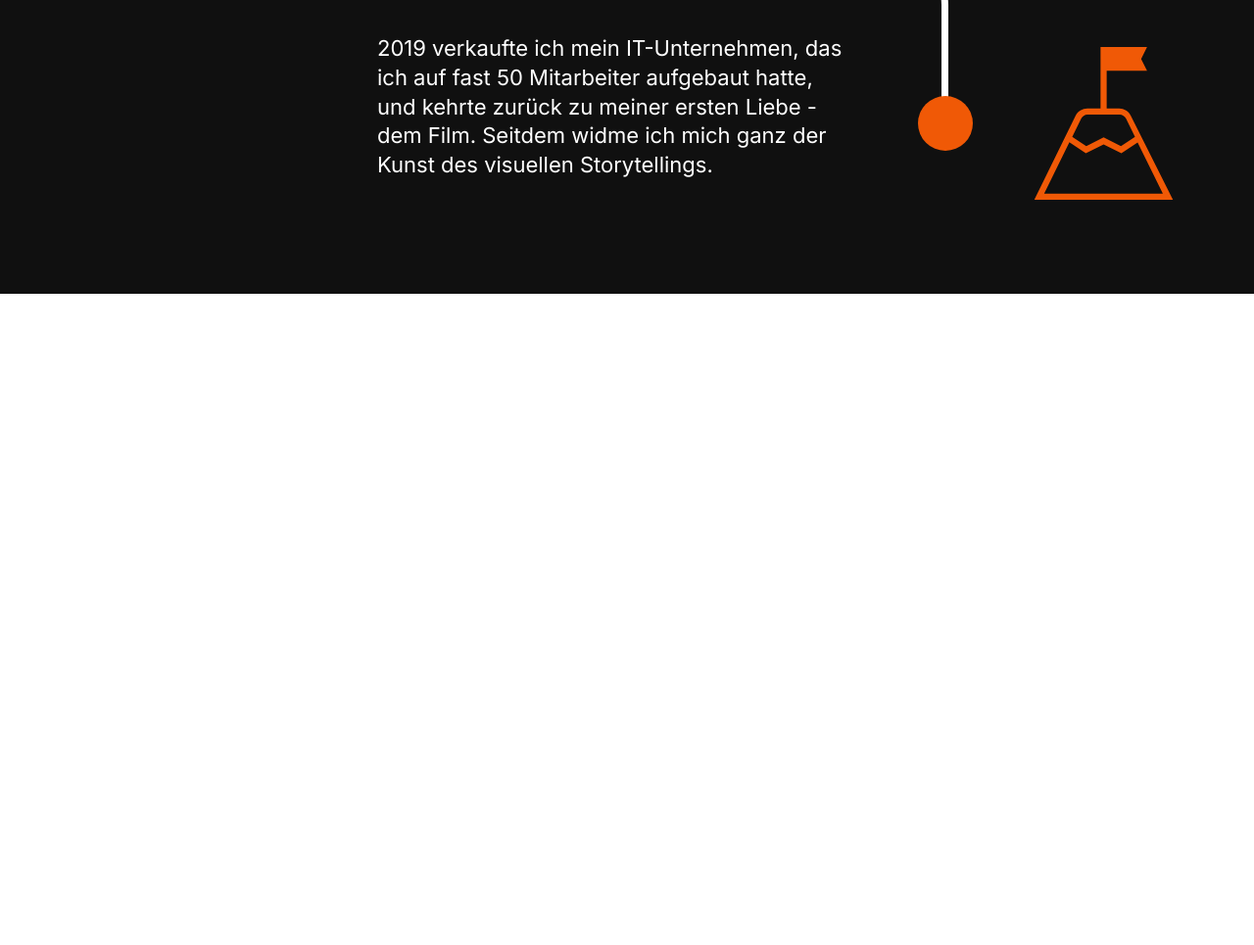
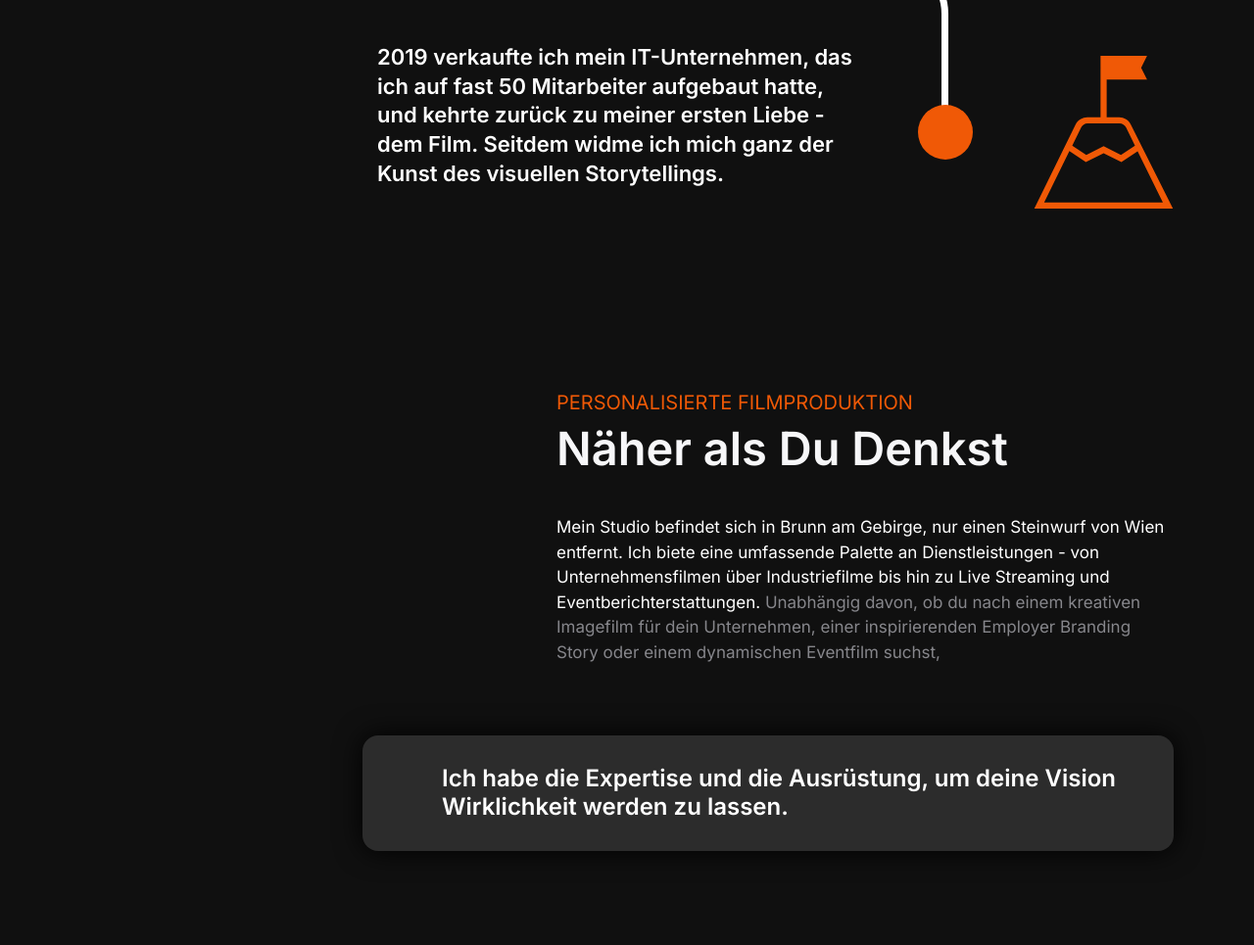
Before and after one commit to Sandeep-Luhaniwal/Nrnf, a plain HTML site: page index.html in a window 1280 px wide. Shown: the part 904-1869 px from the top of the page at 98% size. Before the commit the page ends 1204 px from the top, so only its background shows below. Drawn offline with nearby package versions, Linux system fonts and the light colour scheme.

Commit message:
code merge

```diff
--- a/assets/css/style.css
+++ b/assets/css/style.css
@@ -1,3 +1,19 @@
+.fw_semibold {
+    font-weight: 600 !important;
+}
+
+.bg-light-black {
+    background-color: var(--color-light-black);
+}
+
+.lh-140 {
+    line-height: 140.836%;
+}
+
+.color_dark_orange {
+    color: var(--color-dark-orange);
+}
+
 .roadmap_para_lh {
     line-height: 135.52%;
 }
@@ -262,3 +278,14 @@
         max-width: 1240px !important;
     }
 }
+
+.max-w-paragraph {
+    max-width: 630px;
+}
+
+.max-w-subheading {
+    max-width: 828px;
+    box-shadow: 0px 0px 28px 0px #000;
+    border-radius: 16px;
+    padding: 30px 30px 30px 81px;
+}
--- a/index.html
+++ b/index.html
@@ -15,7 +15,8 @@
     <section class="bg_black200 py-3">
         <div class="custom_container py-5 my-md-5 mx-auto container">
             <div class="py-1">
-                <h2 class="sub_heading text-center ff_inter mb-5 pb-md-5">Meine Reise zur Filmproduktion</h2>
+                <h2 class="sub_heading text-center ff_inter mb-5 pb-md-5 fw_semibold lh-140">Meine Reise zur
+                    Filmproduktion</h2>
                 <div class="roadmap_maxwidth mx-auto position-relative">
                     <div class="position-relative ps-4 ps-sm-5 mobile_roadmap d-md-none">
                         <div class="position-relative">
@@ -25,7 +26,7 @@
                                 class=" roadmap_circle roadmap_mobile_cirle_position position-absolute first_circle_position">
                             </div>
                             <p
-                                class="pb-5 pt-3 mb-0 ff_inter ps-3 font-lg text-white roadmap_para_lh roadmap_first_para_maxwidth mx-auto ">
+                                class="pb-5 pt-3 mb-0 ff_inter fw_semibold ps-3 font-lg text-white roadmap_para_lh roadmap_first_para_maxwidth mx-auto ">
                                 Mein beruflicher Pfad begann in der Welt der Tontechnik</p>
                         </div>
                         <div class="position-relative">
@@ -35,7 +36,7 @@
                                 class=" roadmap_circle roadmap_mobile_cirle_position position-absolute first_circle_position">
                             </div>
                             <p
-                                class="ff_inter ps-3 font-lg text-white roadmap_para_lh roadmap_para_maxwidth mb-0 mx-auto pb-5">
+                                class="ff_inter fw_semibold ps-3 font-lg text-white roadmap_para_lh roadmap_para_maxwidth mb-0 mx-auto pb-5">
                                 Führte
                                 mich durch die
                                 spannenden Herausforderungen der IT-Branche</p>
@@ -47,7 +48,7 @@
                                 class=" roadmap_circle roadmap_mobile_cirle_position position-absolute first_circle_position">
                             </div>
                             <p
-                                class="ff_inter ps-3 font-lg text-white roadmap_para_lh roadmap_para_maxwidth mb-0 mx-auto pb-5">
+                                class="ff_inter fw_semibold ps-3 font-lg text-white roadmap_para_lh roadmap_para_maxwidth mb-0 mx-auto pb-5">
                                 Und
                                 mündete schließlich in meiner wahren Leidenschaft: der Filmproduktion</p>
                         </div>
@@ -58,7 +59,8 @@
                         <div
                             class=" roadmap_circle roadmap_mobile_cirle_position start-0 position-absolute first_circle_position">
                         </div>
-                        <p class="ff_inter ps-3 font-lg text-white roadmap_para_lh roadmap_para_maxwidth mb-0 mx-auto">
+                        <p
+                            class="ff_inter fw_semibold ps-3 font-lg text-white roadmap_para_lh roadmap_para_maxwidth mb-0 mx-auto">
                             2019 verkaufte ich mein
                             IT-Unternehmen, das ich auf fast 50 Mitarbeiter aufgebaut hatte, und kehrte zurück
                             zu
@@ -68,7 +70,7 @@
                         </p>
                     </div>
                     <p
-                        class="pb-5 mb-md-2 d-none d-md-block ff_inter font-lg text-white roadmap_para_lh roadmap_first_para_maxwidth mx-auto ps-md-4 ps-xl-0">
+                        class="pb-5 mb-md-2 d-none d-md-block ff_inter fw_semibold font-lg text-white roadmap_para_lh roadmap_first_para_maxwidth mx-auto ps-md-4 ps-xl-0">
                         Mein beruflicher Pfad begann in der Welt der Tontechnik</p>
                     <div
                         class="d-none d-md-block roadmap_border_para position-relative roadmap_padding_top roadmap_padding_bottom mt-1">
@@ -79,7 +81,7 @@
                         <img src="/assets/images/svg/roadmap-second-image.svg" alt="second-image"
                             class="position-absolute d-none d-md-block roadmap_image second_img_position">
                         <p
-                            class="ff_inter font-lg text-white roadmap_para_lh roadmap_para_maxwidth mb-0 mx-auto ps-md-4 ps-xl-0">
+                            class="ff_inter fw_semibold font-lg text-white roadmap_para_lh roadmap_para_maxwidth mb-0 mx-auto ps-md-4 ps-xl-0">
                             Führte
                             mich durch die
                             spannenden Herausforderungen der IT-Branche</p>
@@ -89,16 +91,18 @@
                         <div class="roadmap_circle d-none d-md-block position-absolute third_circle_position"></div>
                         <img src="/assets/images/svg/roadmap-third-image.svg" alt="second-image"
                             class="position-absolute d-none d-md-block roadmap_image third_img_position">
-                        <p class="ff_inter font-lg text-white roadmap_para_lh roadmap_para_maxwidth mb-0 mx-auto">Und
+                        <p
+                            class="ff_inter fw_semibold font-lg text-white roadmap_para_lh roadmap_para_maxwidth mb-0 mx-auto">
+                            Und
                             mündete schließlich in meiner wahren Leidenschaft: der Filmproduktion</p>
                     </div>
-                    <!-- <p class="ff_inter font-lg text-white roadmap_para_lh roadmap_para_maxwidth mb-0 mx-auto"></p> -->
+                    <!-- <p class="ff_inter fw_semibold font-lg text-white roadmap_para_lh roadmap_para_maxwidth mb-0 mx-auto"></p> -->
                     <div class="d-none d-md-block roadmap_border_third_para roadmap_padding_top position-relative">
                         <div class="roadmap_circle d-none d-md-block position-absolute fourth_circle_position"></div>
                         <img src="/assets/images/svg/roadmap-fourth-image.svg" alt="second-image"
                             class="position-absolute d-none d-md-block roadmap_image fourth_img_position">
                         <p
-                            class="ff_inter font-lg text-white roadmap_para_lh roadmap_para_maxwidth mb-0 mx-auto ps-md-4 pe-md-3 ps-xl-0">
+                            class="ff_inter fw_semibold font-lg text-white roadmap_para_lh roadmap_para_maxwidth mb-0 mx-auto ps-md-4 pe-md-3 ps-xl-0">
                             2019 verkaufte ich mein
                             IT-Unternehmen, das ich auf fast 50 Mitarbeiter aufgebaut hatte, und kehrte zurück zu meiner
                             ersten Liebe - dem Film. Seitdem widme ich mich ganz der Kunst des visuellen Storytellings.
@@ -108,6 +112,31 @@
             </div>
         </div>
     </section>
+    <section class="bg_black200 py-5">
+        <div class="container custom_container mx-auto py-4 my-3">
+
+            <div class="max-w-paragraph ms-auto">
+                <p class="ff_inter font-md fw-normal text-uppercase lh-140 mb-0 color_dark_orange">Personalisierte
+                    Filmproduktion</p>
+                <h2 class="sub_heading ff_inter fw_semibold lh-140 pb-2 mb-1">Näher als Du Denkst</h2>
+                <p class="ff_inter font-base fw-normal pt-4 text-white pb-5 mb-4">Mein Studio befindet sich in Brunn
+                    am
+                    Gebirge, nur einen Steinwurf von Wien entfernt. Ich biete
+                    eine umfassende Palette
+                    an Dienstleistungen - von Unternehmensfilmen über Industriefilme bis hin zu Live Streaming
+                    und
+                    Eventberichterstattungen.
+                    <span class="color_gray100">
+                        Unabhängig davon, ob du nach einem kreativen Imagefilm für dein Unternehmen, einer
+                        inspirierenden Employer Branding
+                        Story oder einem dynamischen Eventfilm suchst,
+                    </span>
+                </p>
+            </div>
+            <h3 class="bg-light-black text-white fw_semibold ff_inter font-xl max-w-subheading ms-auto mt-">Ich habe die Expertise und die Ausrüstung, um deine Vision Wirklichkeit werden zu
+                lassen.</h3>
+        </div>
+    </section>
     <script src="https://cdn.jsdelivr.net/npm/bootstrap@5.1.3/dist/js/bootstrap.bundle.min.js"
         integrity="sha384-ka7Sk0Gln4gmtz2MlQnikT1wXgYsOg+OMhuP+IlRH9sENBO0LRn5q+8nbTov4+1p"
         crossorigin="anonymous"></script>
```
Also changed, not shown: assets/images/png/personalisierte-image.png (added).
